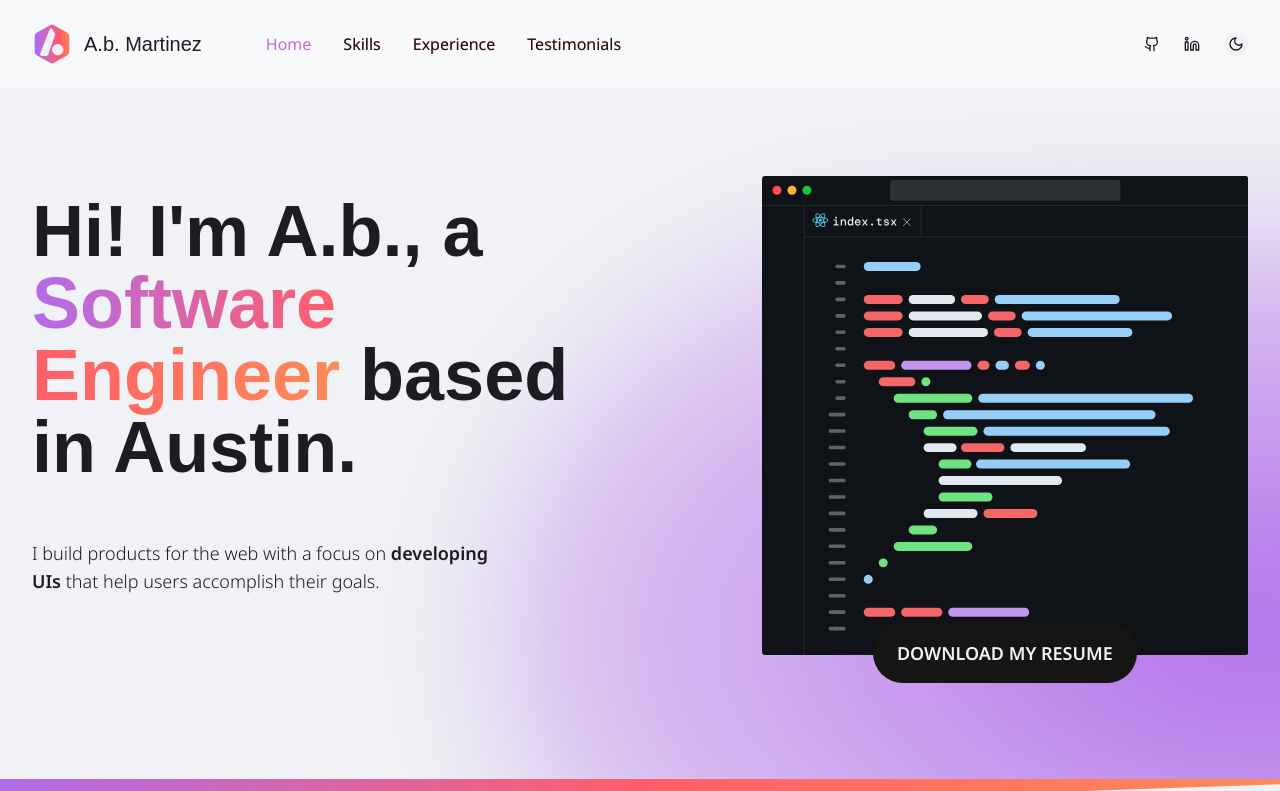
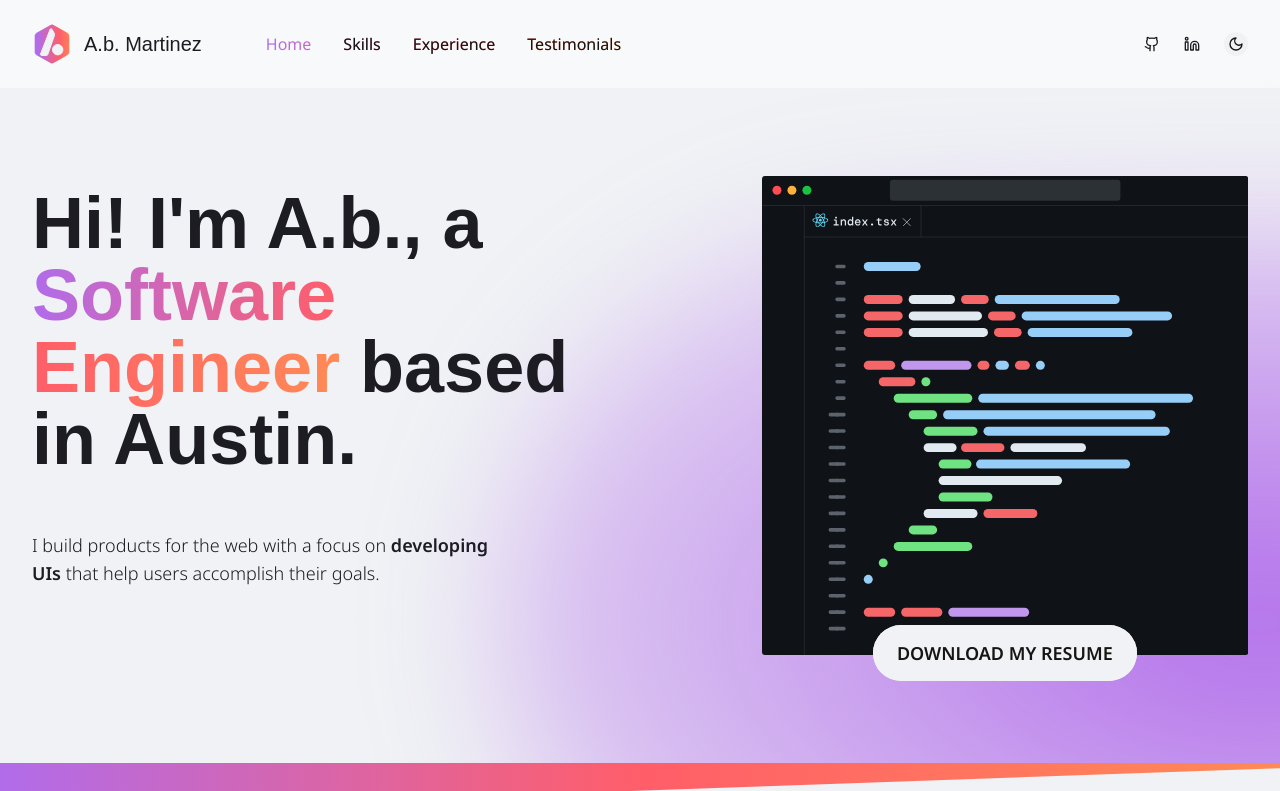
Before and after one commit to github-ab-martinez/personal-portfolio, a Next.js app: page / in a window 1280 px wide. Shown: the top 791 px of the page. Built offline with nearby package versions, Linux system fonts and the light colour scheme; a web font is replaced by a local one.

Commit message:
Add hero CTA hover styling

```diff
--- a/src/components/HeroSection/index.tsx
+++ b/src/components/HeroSection/index.tsx
@@ -6,6 +6,7 @@ import PageSection from "../common/PageSection";
 import CodeAnimation from "./CodeAnimation";
 import { useNavSpy } from "../common/StickyHeader/HeaderNav/NavSpyProvider";
 import { useEffect, useRef } from "react";
+import Link from "next/link";
 
 const HeroSection = () => {
   const { navObserver } = useNavSpy();
@@ -39,16 +40,24 @@ const HeroSection = () => {
           accomplish their goals.
         </p>
       </motion.div>
-      <div className="z-10 flex flex-col lg:ml-auto lg:w-1/2 xl:w-2/5">
+      <div className="z-0 flex flex-col lg:ml-auto lg:w-1/2 xl:w-2/5">
         <CodeAnimation />
-        <motion.button
+
+        <motion.span
           initial={{ scale: 0 }}
           animate={{ scale: 1 }}
           transition={{ delay: 4.75, type: "spring", bounce: 0.4 }}
-          className="relative -top-8 z-10 mx-auto -mb-8 w-5/6 rounded-full bg-black-primary px-6 py-4 text-lg font-semibold uppercase text-white-primary before:absolute before:left-[-2px] before:top-[-2px] before:-z-10 before:inline-block before:h-[calc(100%+4px)] before:w-[calc(100%+4px)] before:rounded-full before:bg-transparent before:from-purple before:via-red before:to-orange before:opacity-0 before:transition-all before:duration-500 before:content-[''] hover:before:opacity-100 dark:bg-white-primary dark:text-black-primary before:dark:bg-gradient-to-r md:w-auto lg:right-0"
+          className="relative -top-4 mx-auto -mb-4"
         >
-          Download My Resume
-        </motion.button>
+          <Link
+            className="relative z-10 w-5/6 rounded-full bg-white-primary px-6 py-4 text-lg font-semibold  uppercase text-black-primary before:absolute before:left-[-3px] before:top-[-3px] before:-z-10 before:h-[calc(100%+6px)]  before:w-[calc(100%+6px)] before:rounded-full before:bg-gradient-to-r before:from-purple before:via-red before:to-orange before:opacity-0 before:transition-all before:duration-500 before:content-[''] after:absolute after:left-0 after:top-0 after:-z-10 after:h-full after:w-full after:rounded-full after:bg-white-primary after:content-[''] hover:text-black-primary hover:before:opacity-100 md:w-auto"
+            href="/resume/AbMartinez_Resume.pdf"
+            target="_blank"
+            rel="noopener noreferrer"
+          >
+            Download My Resume
+          </Link>
+        </motion.span>
       </div>
     </PageSection>
   );
```
Also changed, not shown: 1 other file (tests, documents, lock files or other folders).
